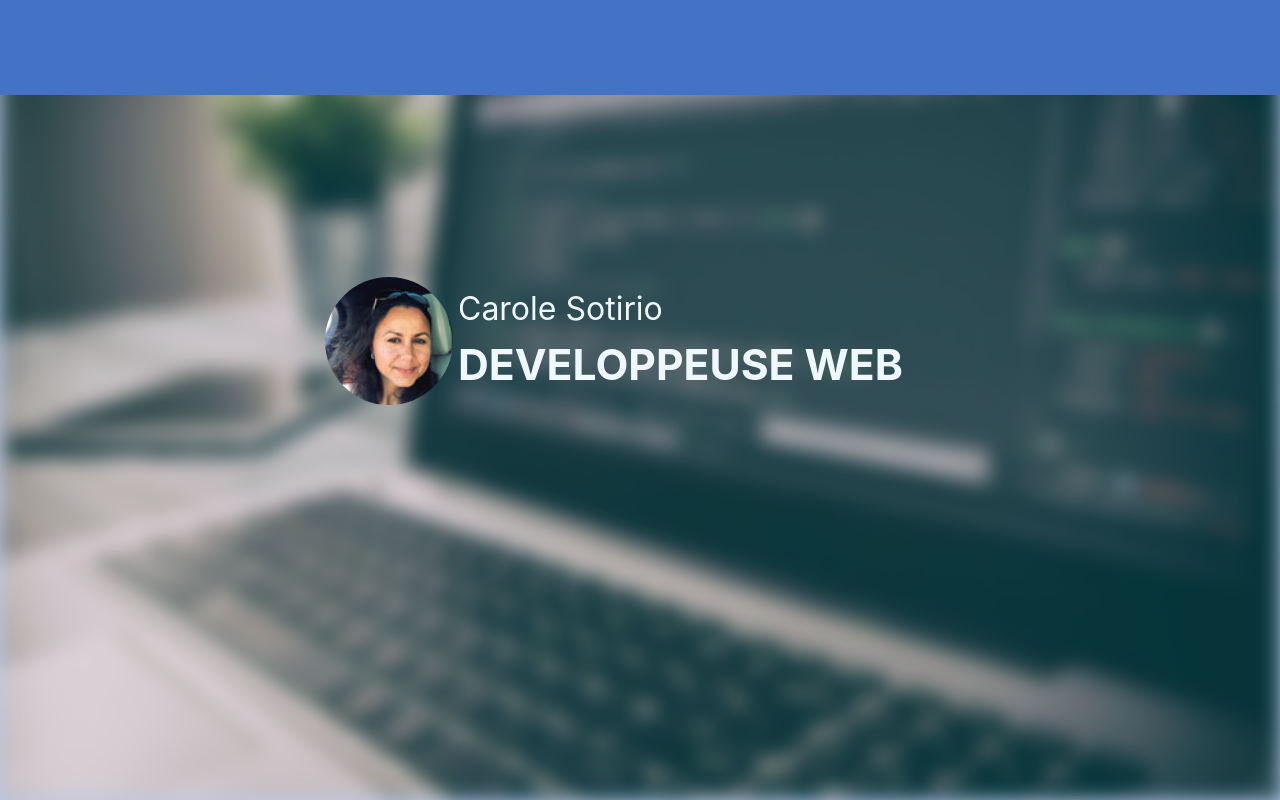
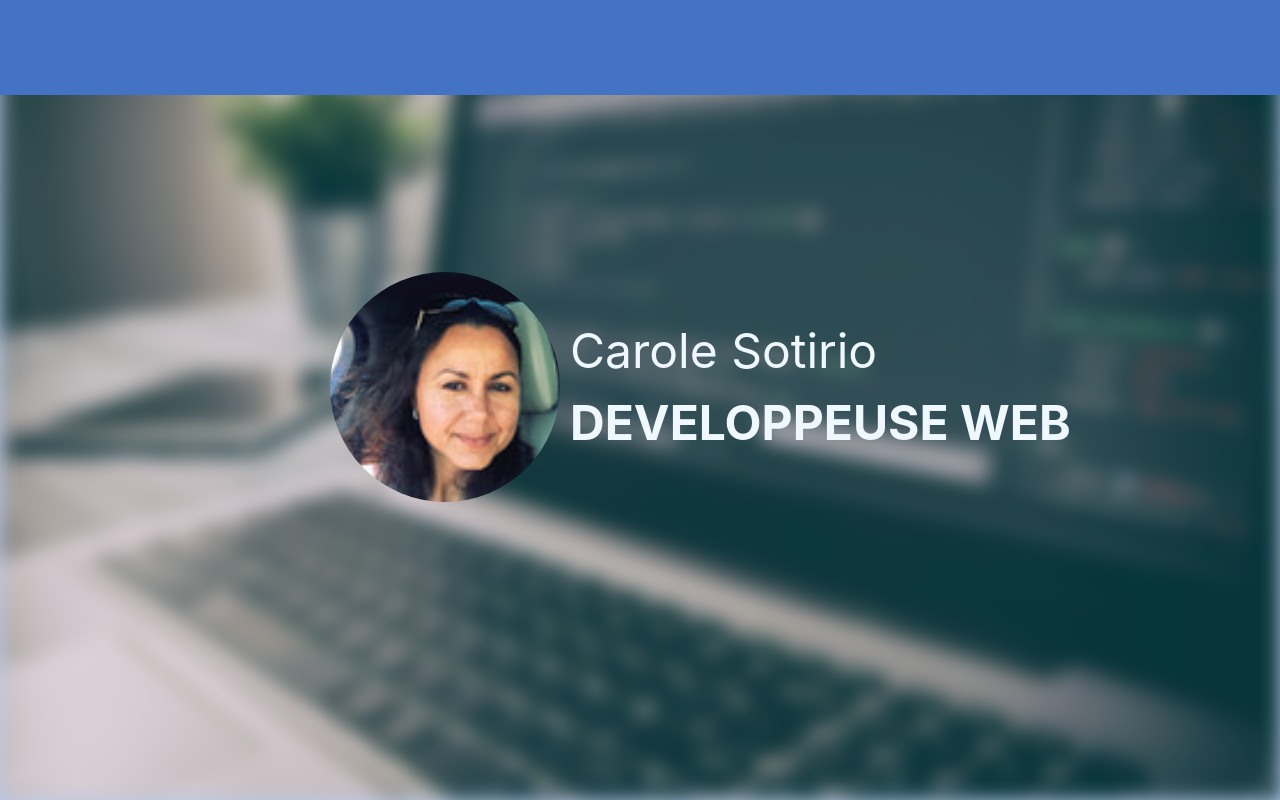
Before and after one commit to CSO-DEV/ReactPortfolio, a React (Create React App) app: page / in a window 1280 px wide. Built offline with nearby package versions, Linux system fonts and the light colour scheme.

Commit message:
maj identite

```diff
--- a/src/assets/Navigation/style.scss
+++ b/src/assets/Navigation/style.scss
@@ -28,35 +28,41 @@ $hauteurnomPropos: (100vw/40);
     color: $texteBlanc !important;
     cursor: default;
     display: flex;
-    justify-content: center;
-
+    flex-direction: row;
+    justify-content: space-around;
     top: $centrageTopInit;
     left: $centrageleftInit;
     position: absolute;
-
+    height: 30vh;
+    font-size: 3em;
     animation: identite $dureeAnimationDepart $tempoAnimationDepart ease-in-out
       forwards;
     @keyframes identite {
       from {
         top: $centrageTopInit;
         left: $centrageleftInit;
+        height: 30vh;
+        font-size: 3em;
         position: absolute;
       }
       to {
         top: 0;
         left: 0;
+        height: 90px;
+        font-size: 1.4em;
         position: relative;
       }
     }
     .nomTitre {
       display: flex;
       flex-direction: column;
+      justify-content: center;
+
       .nomPropos {
         display: block;
         text-transform: none;
-        margin-top: auto;
-        font-size: $hauteurnomPropos;
-        animation: nomPropos $dureeAnimationDepart $tempoAnimationDepart
+        //font-size: $hauteurnomPropos;
+        /* animation: nomPropos $dureeAnimationDepart $tempoAnimationDepart
           ease-in-out forwards;
         @keyframes nomPropos {
           from {
@@ -65,14 +71,13 @@ $hauteurnomPropos: (100vw/40);
           to {
             font-size: 20px;
           }
-        }
+        }*/
       }
       .titrePropos {
         text-transform: uppercase;
         font-weight: bolder;
-        margin-bottom: auto;
-        font-size: $hauteurtitrePropos;
-        animation: titrePropos $dureeAnimationDepart $tempoAnimationDepart
+        //font-size: $hauteurtitrePropos;
+        /*animation: titrePropos $dureeAnimationDepart $tempoAnimationDepart
           ease-in-out forwards;
         @keyframes titrePropos {
           from {
@@ -81,24 +86,26 @@ $hauteurnomPropos: (100vw/40);
           to {
             font-size: 20px;
           }
-        }
+        }*/
       }
     }
     .photoPropos {
-      width: 80px;
-      margin: 5px;
+      //width: 100%;
+      height: 100%;
+      margin: auto 10px auto 10px;
       border-radius: 100%;
-      width: 10vw;
-      animation: photoPropos $dureeAnimationDepart $tempoAnimationDepart
+      /*animation: photoPropos $dureeAnimationDepart $tempoAnimationDepart
         ease-in-out forwards;
       @keyframes photoPropos {
         from {
-          width: 10vw;
+          width: 100%;
+          height: 100%;
         }
         to {
           width: 80px;
+          height: 100%;
         }
-      }
+      }*/
     }
   }
 
```
